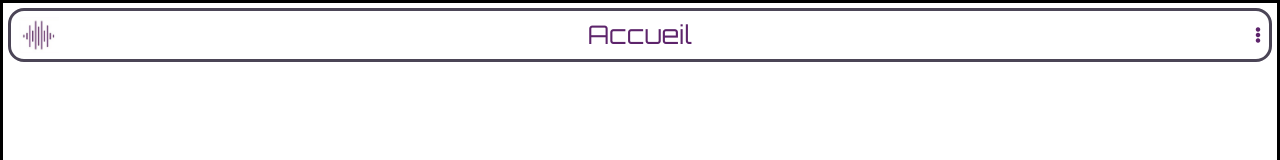
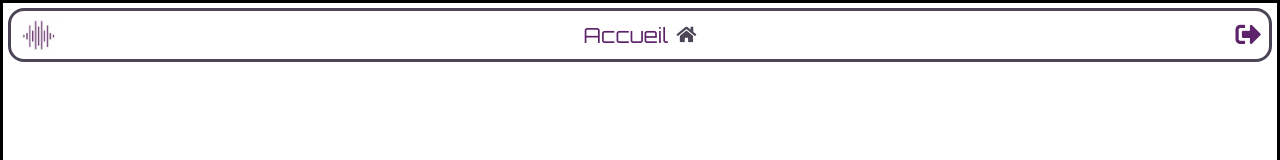
Before and after one commit to JulienHltz/Orgaapp-Front, a React (Create React App) app: page / in a window 1280 px wide. Shown: the top 160 px of the page. Built offline with nearby package versions, Linux system fonts and the light colour scheme.

Commit message:
correction des bugs

```diff
--- a/src/layouts/Header.jsx
+++ b/src/layouts/Header.jsx
@@ -1,4 +1,4 @@
-import { useContext, useEffect } from "react";
+import { useContext, useEffect, useState } from "react";
 import { TitleContext } from "./Titre";
 
 import './_header.scss';
@@ -8,8 +8,31 @@ import logomini from "../assets/images/logomini.jpg";
 const Header = () => {
   const title = useContext(TitleContext)
 
-  useEffect(() => {
-  }, [title]);
+  const [icone, setIcone] = useState("");
+  useEffect(() => {switch (title) {
+    case 'Accueil':
+      setIcone("fas fa-home");
+      break;
+    case 'Connexion':
+      setIcone("fas fa-key");
+      break;
+    case 'Evénements':
+      setIcone("fas fa-calendar-alt");
+      break;
+    case 'Matos':
+      setIcone("fas fa-microphone-alt");
+      break;
+    case 'Groupes':
+      setIcone("fas fa-drum");
+      break;
+    case 'Utilisateurs':
+      setIcone("fas fa-users");
+      break;
+
+    default:
+      break;
+  }}, [title]);
+
 
   return (
 
@@ -21,10 +44,10 @@ const Header = () => {
     </div>
 
     <div id="pagetitle">
-      <h1>{title}</h1>
+      <h1>{title}</h1><i className={icone}></i>
     </div>
 
-    <div id="points"><i className="fas fa-ellipsis-v"></i></div>
+    <div id="points"><i class="fas fa-sign-out-alt"></i></div>
   </header>
 
   );
--- a/src/layouts/Titre.jsx
+++ b/src/layouts/Titre.jsx
@@ -13,26 +13,32 @@ const Titre = ({component}) => {
         switch (component) {
             case 'home':
                 setTitle('Accueil');
+                document.title='Orgaapp - Accueil';
                 break;
             case 'login':
                 setTitle('Connexion');
+                document.title='Orgaapp - Connexion';
                 break;
             case 'equipement':
                 setTitle('Matos');
+                document.title='Orgaapp - Matos';
                 break;
             case 'band':
                 setTitle('Groupes');
+                document.title='Orgaapp - Groupes';
                 break;
             case 'event':
                 setTitle('Evénements');
+                document.title='Orgaapp - Evénements';
                 break;
             case 'user':
                 setTitle('Utilisateurs');
+                document.title='Orgaapp - Utilisateurs';
                 break;
             default:
                 break;
         }
-        document.title=title
+        // document.title=title
     }, [component]);
 
     return (
--- a/src/layouts/_header.scss
+++ b/src/layouts/_header.scss
@@ -20,6 +20,8 @@ header{
     font-family: 'Orbitron';
 
 
+
+
     div{
         height: 2.5rem;
         // border: solid;
@@ -28,16 +30,21 @@ header{
         display: flex;
         align-items: center;
         justify-content: end;
+        font-size: 1.6rem;
         width: 30%;
     }
     #pagetitle{
         display: flex;
-        font-size: 1.6rem;
+        font-size: 1.3rem;
         align-items: center;
-    i{
-        font-size: 1.2rem;
-        margin-left: 0.3rem;
-    }
+        gap: 0.5rem;
+
+        i{
+            align-items: center;
+            color: $defaultgrey;
+            font-size: 1.1rem;
+
+        }
     }
 
     #divminilogo{
```
Also changed, not shown: package.json (indentation only), 1 other file (tests, documents, lock files or other folders).
